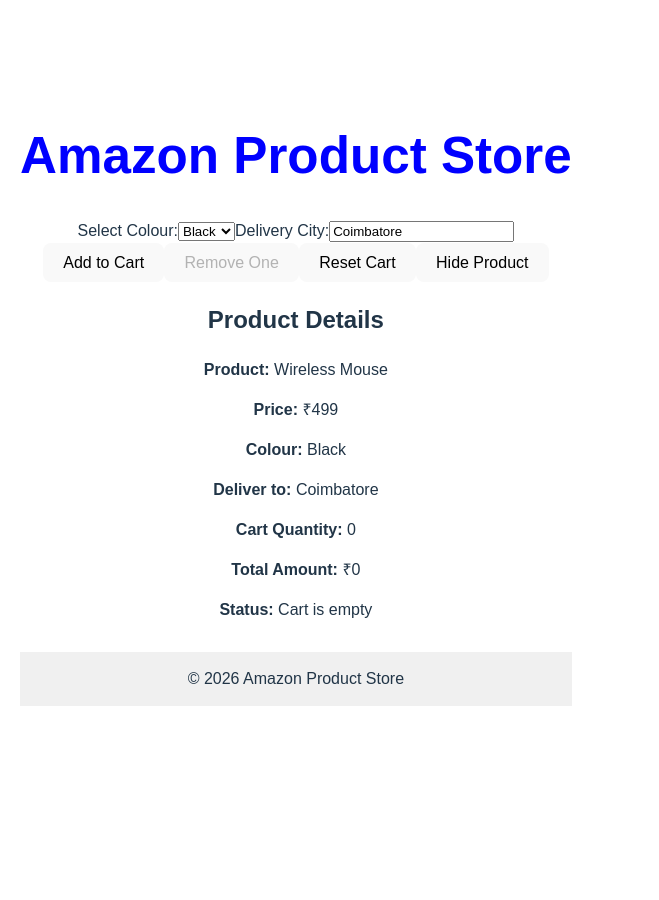
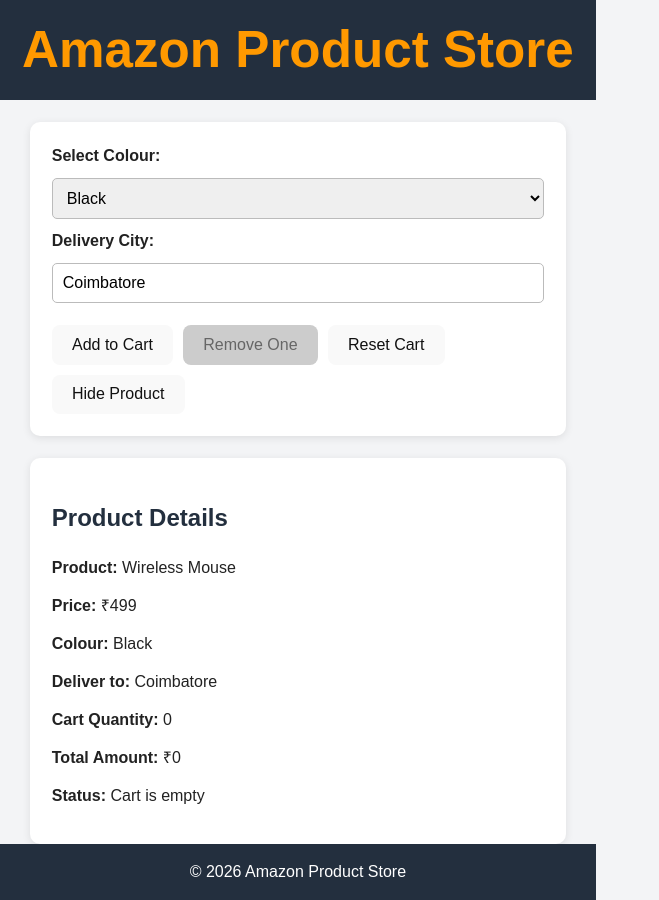
Before and after one commit to achugit0412/student-app, a React (Vite) app: page / in a window 1280 px wide. Shown: the whole page, without its empty margins (0-659 px from the left). Before the commit the page ends 800 px from the top, so only its background shows below. Built offline with nearby package versions, Linux system fonts and the light colour scheme.

Commit message:
Update App.css

```diff
--- a/src/App.css
+++ b/src/App.css
@@ -1,27 +1,99 @@
+
+* {
+  box-sizing: border-box;
+}
+
+body {
+  margin: 0;
+  font-family: Arial, sans-serif;
+  background-color: #f3f4f6;
+  color: #222;
+}
+
 .app {
-  text-align: center;
-  font-family: Arial, sans-serif;
-  padding: 20px;
+  min-height: 100vh;
+  display: flex;
+  flex-direction: column;
+  align-items: center;
 }
 
 .header {
-  color: blue;
+  width: 100%;
+  margin: 0;
+  padding: 22px;
+  text-align: center;
+  background-color: #232f3e;
+  color: #ff9900;
 }
 
-.student-profile {
-  border: 2px solid black;
-  padding: 15px;
-  margin: 10px auto 20px;
-  width: 300px;
-  text-align: left;
+.controls,
+.product-card {
+  width: 90%;
+  max-width: 600px;
+  margin-top: 22px;
+  padding: 22px;
+  background-color: white;
+  border-radius: 10px;
+  box-shadow: 0 2px 8px #00000018;
 }
 
-.student-profile p {
-  margin: 8px 0;
+.controls {
+  display: flex;
+  flex-direction: column;
+  gap: 10px;
+}
+
+label {
+  font-weight: bold;
+}
+
+select,
+input {
+  padding: 10px;
+  border: 1px solid #bbb;
+  border-radius: 5px;
+  font-size: 16px;
+}
+
+.buttons {
+  display: flex;
+  flex-wrap: wrap;
+  gap: 10px;
+  margin-top: 12px;
+}
+
+button {
+  padding: 11px 14px;
+  border: none;
+  border-radius: 5px;
+  background-color: #ff9900;
+  color: #111;
+  cursor: pointer;
+}
+
+button:hover:not(:disabled) {
+  background-color: #e68a00;
+}
+
+button:disabled {
+  background-color: #ccc;
+  color: #666;
+  cursor: not-allowed;
+}
+
+.product-card h2 {
+  color: #232f3e;
+}
+
+.product-card p {
+  margin: 14px 0;
 }
 
 footer {
-  margin-top: 30px;
-  padding: 15px;
-  background-color: #f0f0f0;
+  width: 100%;
+  margin-top: auto;
+  padding: 16px;
+  text-align: center;
+  background-color: #232f3e;
+  color: white;
 }
```
